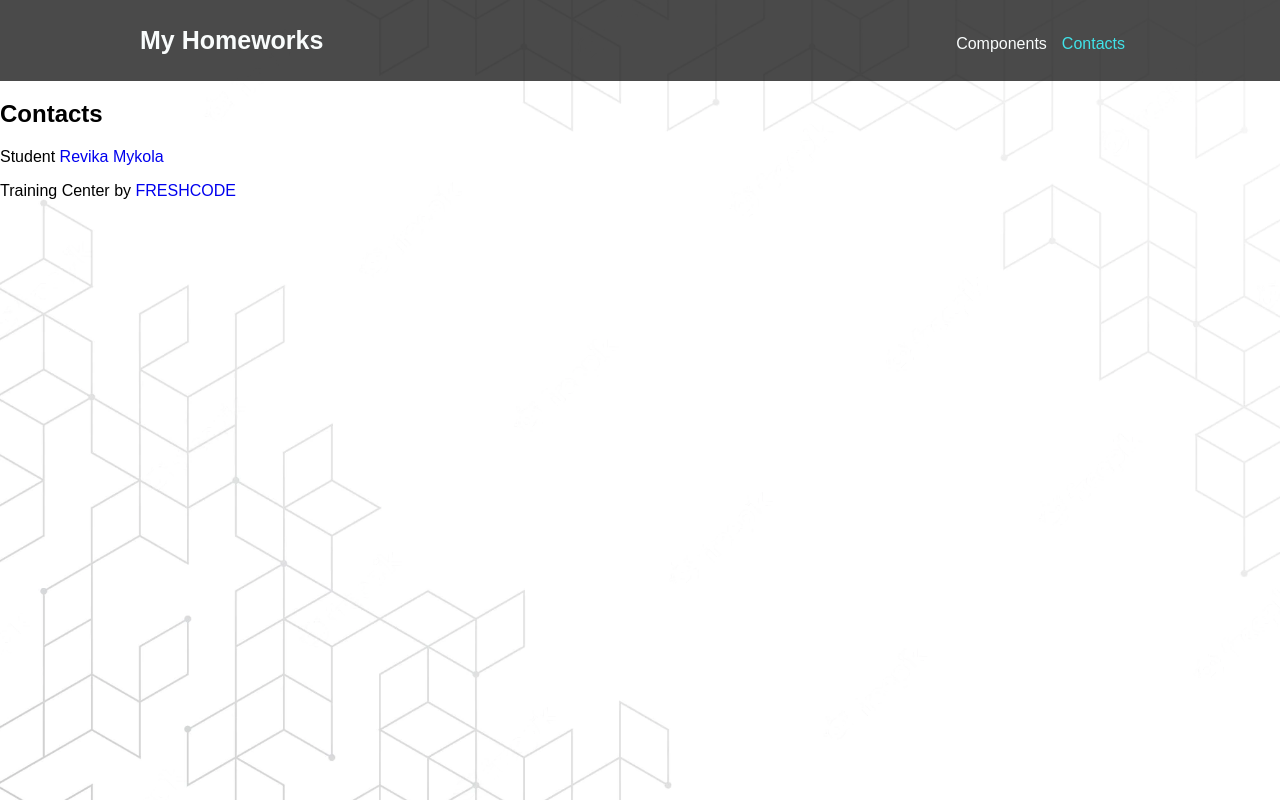
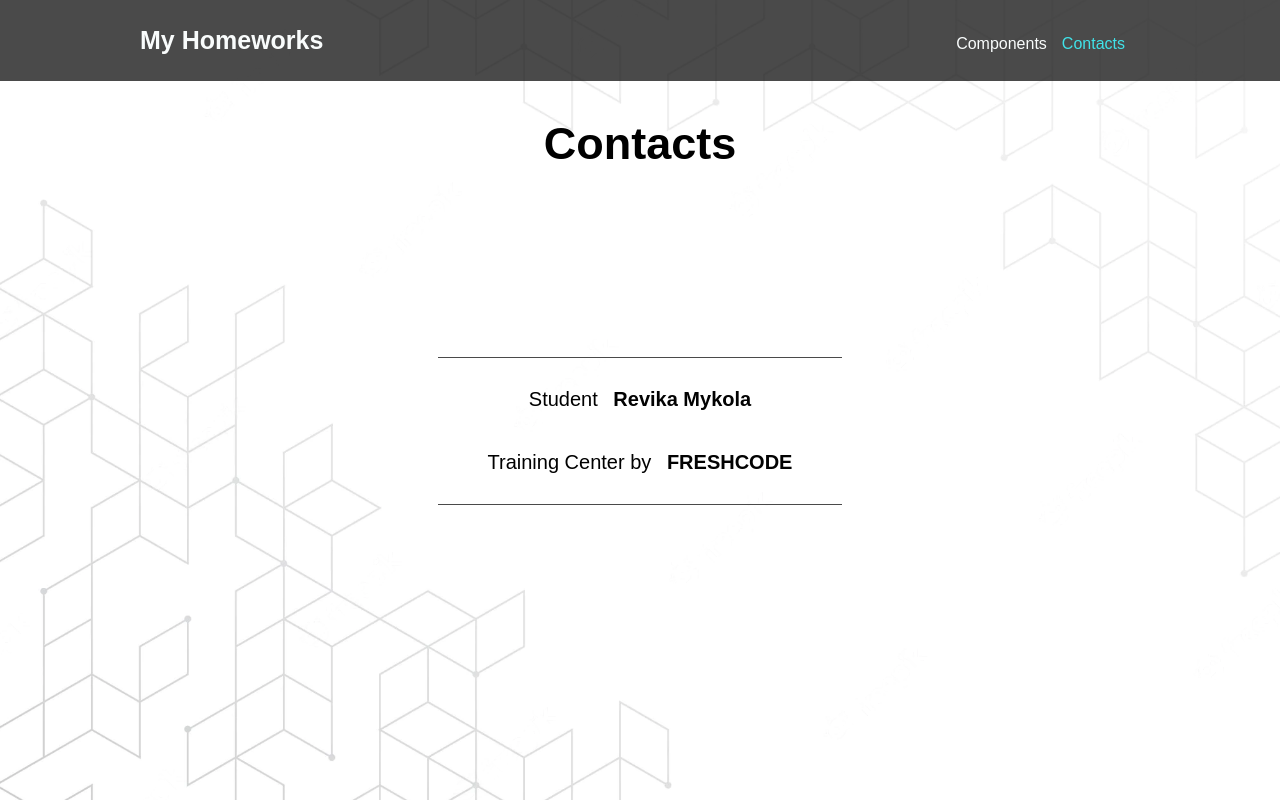
Before and after one commit to Mykola2012/reactRoutingHomework, a React (Create React App) app: page /contacts in a window 1280 px wide. Built offline with nearby package versions, Linux system fonts and the light colour scheme.

Commit message:
Styles Contacts page

```diff
--- /dev/null
+++ b/src/pages/Contacts/Contacts.module.scss
@@ -0,0 +1,30 @@
+.container {
+  display: flex;
+  flex-direction: column;
+  justify-content: center;
+  align-items: center;
+  max-width: 1000px;
+  min-width: 450px;
+  margin: 0 auto;
+}
+
+.subTitle {
+  font-size: 45px;
+}
+
+.contactsWrapper {
+  display: flex;
+  flex-direction: column;
+  align-items: center;
+  border-top: 1px solid rgba(15, 15, 15, 0.753);
+  border-bottom: 1px solid rgba(15, 15, 15, 0.753);
+  font-size: 20px;
+  padding: 10px 50px;
+  margin-top: 15%;
+}
+
+.contactsWrapper a {
+  color: rgb(2, 2, 2);
+  padding-left: 10px;
+  font-weight: 600;
+}
--- a/src/pages/Contacts/index.js
+++ b/src/pages/Contacts/index.js
@@ -1,9 +1,16 @@
+import styles from './Contacts.module.scss'
+
 const Contacts = () => (
-  <main>
-    <h2>Contacts</h2>
+  <main className={styles.container}>
+    <h2 className={styles.subTitle}>Contacts</h2>
+    <div className={styles.contactsWrapper}>
       <p>
         Student{' '}
-      <a href='https://github.com/Mykola2012' target='_blank' rel='noreferrer'>
+        <a
+          href='https://github.com/Mykola2012'
+          target='_blank'
+          rel='noreferrer'
+        >
           Revika Mykola
         </a>
       </p>
@@ -13,6 +20,7 @@ const Contacts = () => (
           FRESHCODE
         </a>
       </p>
+    </div>
   </main>
 )
 
```
Lines whose indentation alone changed are shown as unchanged.
